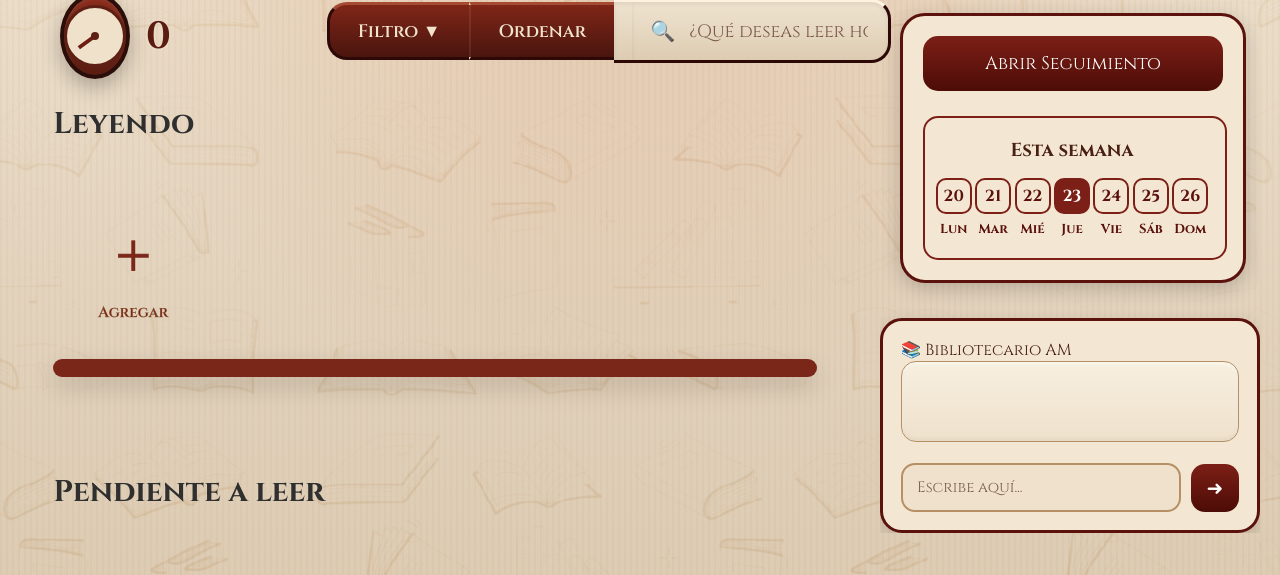
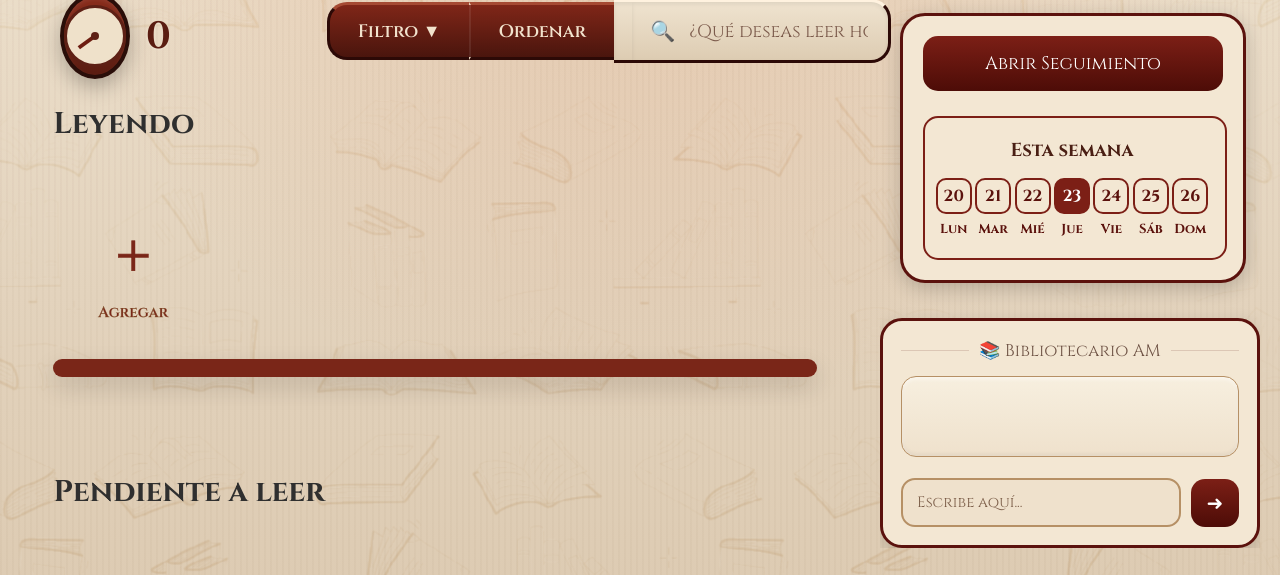
Before and after one commit to angelferrer200444-oss/Book-Wellness, a Flask app: page / in a window 1280 px wide. Shown: the part 171-746 px from the top of the page. Run offline with Flask 3, Linux system fonts and the light colour scheme; data that the repository does not hold is empty.

Commit message:
Update PanelIA.css

```diff
--- a/static/css/PanelIA.css
+++ b/static/css/PanelIA.css
@@ -131,3 +131,25 @@
 .bw-ai-button:active{
     transform:scale(.95);
 }
+
+/* CABECERA DEL PANEL IA */
+
+.bw-ai-header{
+    display:flex;
+    align-items:center;
+    justify-content:center;
+    gap:10px;
+    margin-bottom:14px;
+
+    color:#705547;
+    font-family:'Cinzel', serif;
+    font-size:17px;
+}
+
+.bw-ai-header::before,
+.bw-ai-header::after{
+    content:"";
+    flex:1;
+    height:1px;
+    background:rgba(91,18,13,.15);
+}
```
